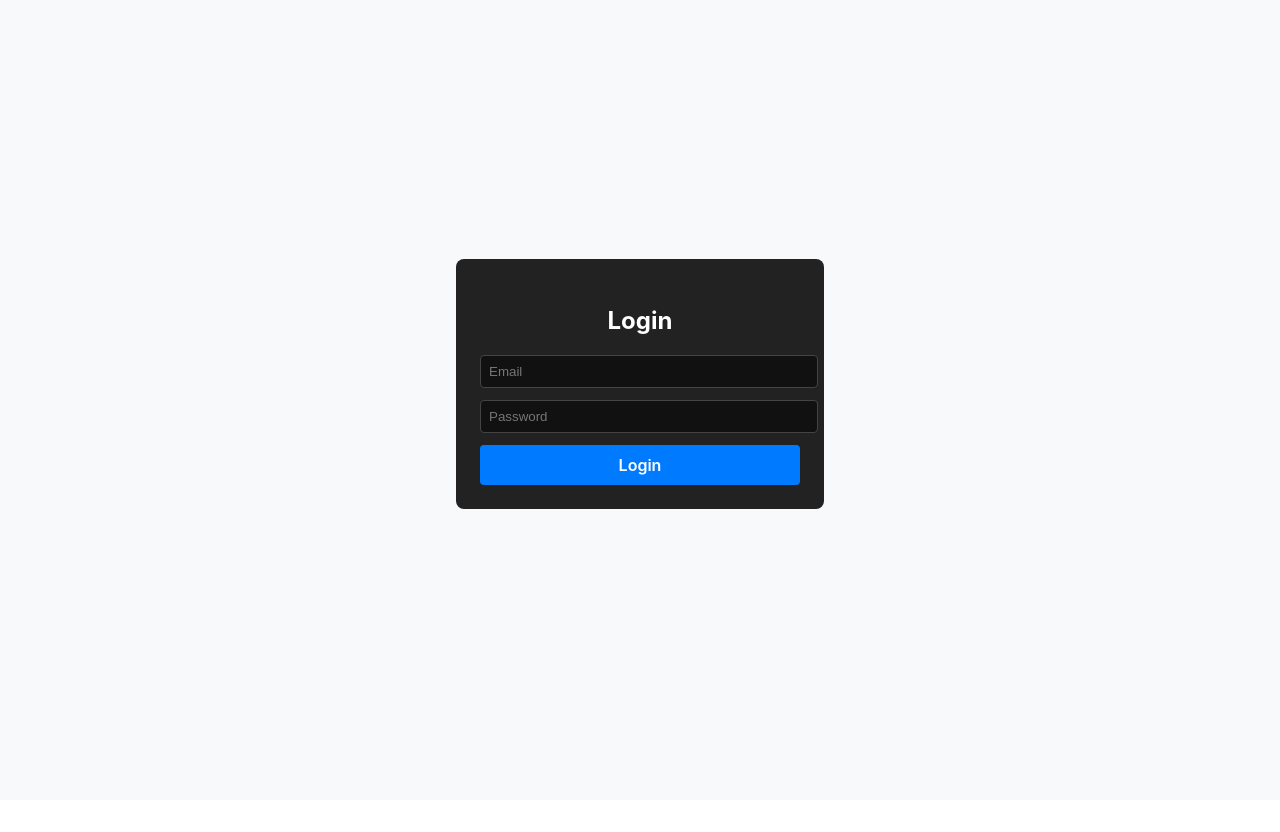
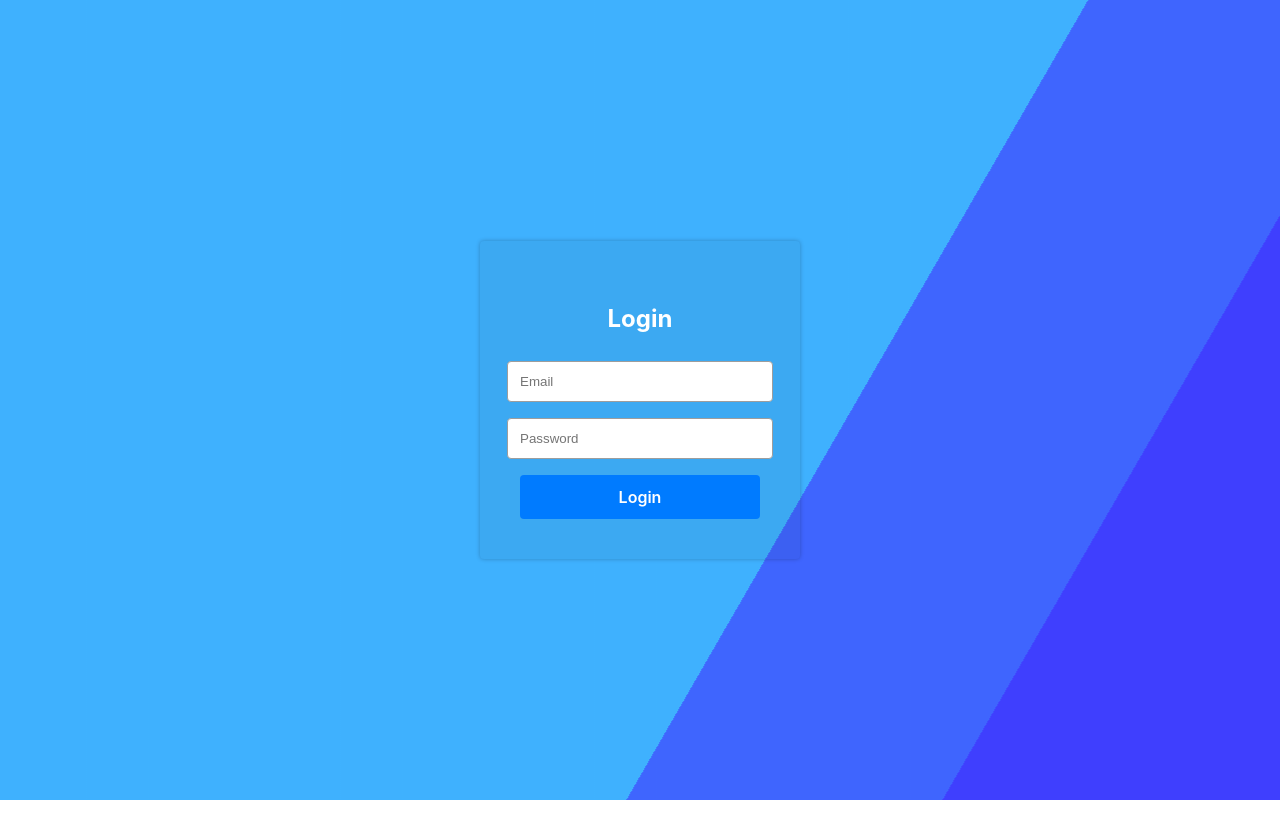
Before and after one commit to sight011/KanbanBoardPQL2025, a React (Vite) app in the folder frontend/: page /settings in a window 1280 px wide. Before the commit the page ends 800 px from the top, so only its background shows below. Built offline with nearby package versions, Linux system fonts and the light colour scheme.

Commit message:
Stable Version – Added Login Animation

```diff
--- a/frontend/src/App.css
+++ b/frontend/src/App.css
@@ -178,3 +178,105 @@ body {
     color: var(--text-color);
     transition: background-color 0.3s ease, color 0.3s ease;
 }
+
+/* Animated login background for login page only */
+body.login-bg {
+  position: relative;
+  width: 100vw;
+  min-height: 100vh;
+  overflow: hidden;
+  background: none !important;
+}
+
+body.login-bg::before,
+body.login-bg::after {
+  content: '';
+  position: fixed;
+  left: -50%;
+  right: -50%;
+  top: 0;
+  bottom: 0;
+  z-index: -1;
+  opacity: 0.5;
+  pointer-events: none;
+}
+
+body.login-bg::before {
+  background-image: linear-gradient(-60deg, #00F 50%, #09f 50%);
+  animation: slide 10s ease-in-out infinite alternate;
+}
+
+body.login-bg::after {
+  background-image: linear-gradient(-60deg, #00F 50%, #09f 50%);
+  animation: slide 20s ease-in-out infinite alternate-reverse;
+}
+
+@keyframes slide {
+  0% { transform: translateX(-25%); }
+  100% { transform: translateX(25%); }
+}
+
+.login-content {
+  width: 420px!important;
+  background-color: rgba(34,34,34,0.05); /* 95% transparent */
+  border-radius: .25em;
+  box-shadow: 0 0 .25em rgba(0,0,0,.25);
+  box-sizing: border-box;
+  padding: 2.5rem;
+  text-align: center;
+  max-width: 320px;
+  width: 100%;
+  color: #fff;
+  display: flex;
+  flex-direction: column;
+  align-items: center;
+  justify-content: center;
+}
+
+.login-content form {
+  width: 100%;
+  display: flex;
+  flex-direction: column;
+  justify-content: center;
+  align-items: center;
+  flex-wrap: wrap;
+  align-content: center;
+}
+
+.login-content input,
+.login-content button {
+  display: block;
+  margin-left: auto;
+  margin-right: auto;
+}
+
+.login-content input {
+  width: 100%;
+  margin-bottom: 1rem;
+  padding: 0.75rem;
+  border-radius: 4px;
+  border: 1px solid #9d9d9d;
+  background: #ffffff;
+  color: #303030;
+}
+
+.login-content button {
+  width: 100%;
+  padding: 0.75rem;
+  border-radius: 4px;
+  border: none;
+  background: #007bff;
+  color: white;
+  font-weight: 600;
+  cursor: pointer;
+  transition: background-color 0.2s;
+}
+
+.login-content button:hover {
+  background: #0056b3;
+}
+
+.login-content h2 {
+  margin-bottom: 1.5rem;
+  color: #fff;
+}
--- a/frontend/src/components/Login.jsx
+++ b/frontend/src/components/Login.jsx
@@ -1,4 +1,4 @@
-import React, { useState } from 'react';
+import React, { useState, useEffect } from 'react';
 import api from '../api/axios';
 
 export default function Login({ onLogin }) {
@@ -6,27 +6,35 @@ export default function Login({ onLogin }) {
   const [password, setPassword] = useState('');
   const [error, setError] = useState('');
 
+  useEffect(() => {
+    document.body.classList.add('login-bg');
+    return () => {
+      document.body.classList.remove('login-bg');
+    };
+  }, []);
+
   const handleSubmit = async (e) => {
     e.preventDefault();
     setError('');
     try {
       const res = await api.post('/api/login', { email, password }, { withCredentials: true });
-      onLogin(res.data); // Pass user info up
+      onLogin(res.data);
     } catch (err) {
       setError(err.response?.data?.error || 'Login failed');
     }
   };
 
   return (
-    <form onSubmit={handleSubmit} style={{ maxWidth: 320, margin: '40px auto', padding: 24, background: '#222', borderRadius: 8, color: '#fff' }}>
-      <h2 style={{ marginBottom: 16 }}>Login</h2>
+    <div style={{ minHeight: '100vh', display: 'flex', justifyContent: 'center', alignItems: 'center' }}>
+      <div className="login-content">
+        <h2>Login</h2>
+        <form onSubmit={handleSubmit}>
           <input
             type="email"
             placeholder="Email"
             value={email}
             onChange={e => setEmail(e.target.value)}
             required
-        style={{ width: '100%', marginBottom: 12, padding: 8, borderRadius: 4, border: '1px solid #444', background: '#111', color: '#fff' }}
           />
           <input
             type="password"
@@ -34,10 +42,11 @@ export default function Login({ onLogin }) {
             value={password}
             onChange={e => setPassword(e.target.value)}
             required
-        style={{ width: '100%', marginBottom: 12, padding: 8, borderRadius: 4, border: '1px solid #444', background: '#111', color: '#fff' }}
           />
-      <button type="submit" style={{ width: '100%', padding: 10, borderRadius: 4, background: '#007bff', color: '#fff', border: 'none', fontWeight: 600 }}>Login</button>
-      {error && <div style={{ color: 'red', marginTop: 8 }}>{error}</div>}
+          <button type="submit">Login</button>
+          {error && <div style={{ color: 'red', marginTop: '1rem' }}>{error}</div>}
         </form>
+      </div>
+    </div>
   );
 }
--- a/frontend/src/components/Settings.css
+++ b/frontend/src/components/Settings.css
@@ -49,7 +49,7 @@
 
 .settings-nav {
     width: 220px;
-    height: 750px;;
+    height: 640px;;
     background: rgba(0,0,0,0.10);
     padding: 32px 0 32px 0;
     display: flex;
@@ -139,7 +139,7 @@
 
 .logout-nav-item {
     margin-top: auto !important;
-    color: #e53e3e !important;
+    color: #ffffff !important;
 }
 
 .logout-nav-item:hover,
```
Lines whose indentation alone changed are shown as unchanged.
